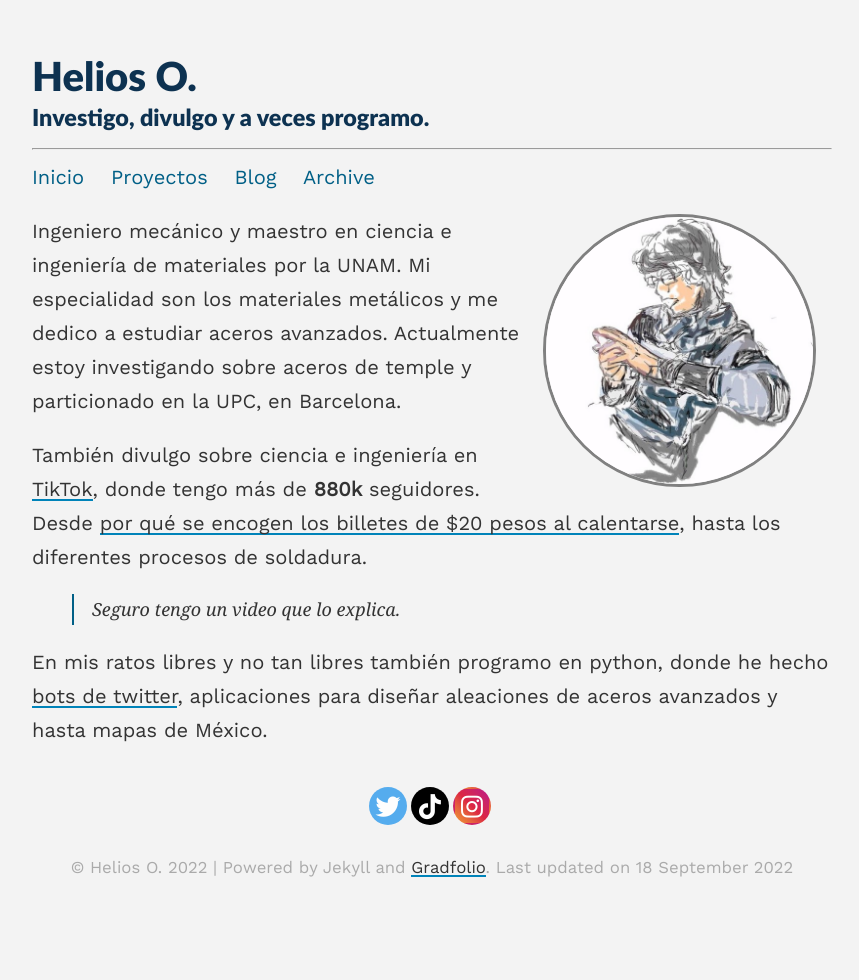
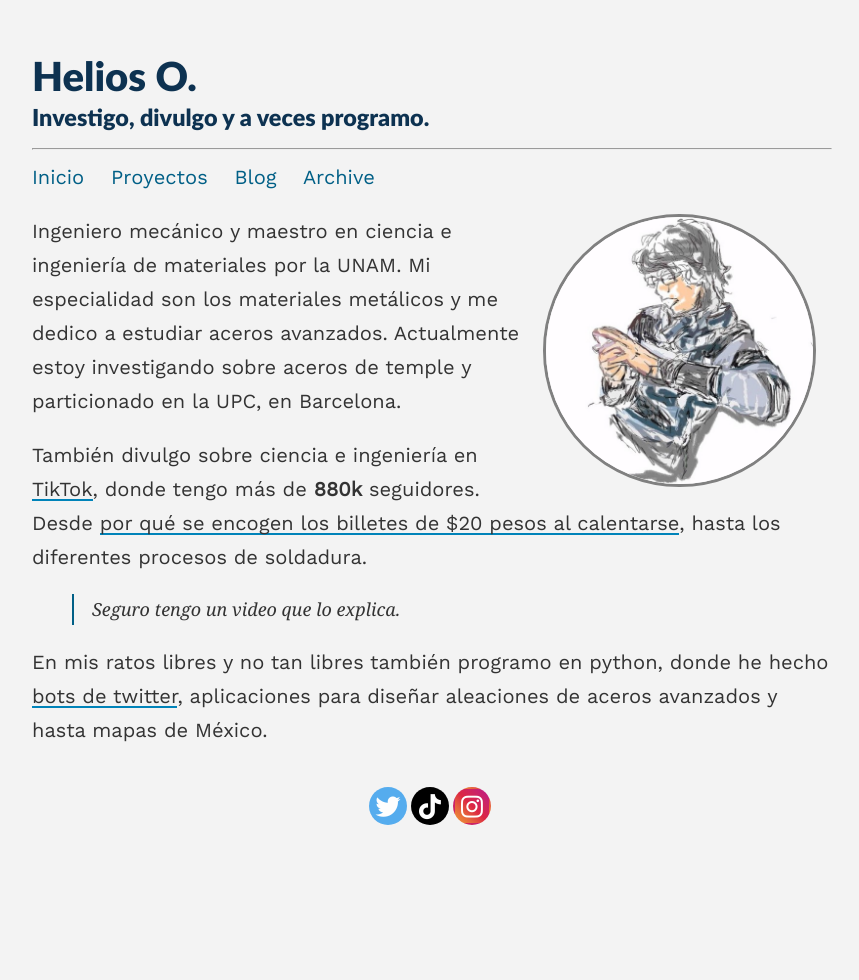
Before and after one commit to Heliouz/Heliouz.github.io, a Jekyll site: the page built from index.md, in a window 1280 px wide. Shown: the whole page, without its empty margins (208-1067 px from the left). Built offline with Jekyll 4.4.1, drawn with Linux system fonts in a browser that asks for light colours.

Commit message:
Update default.html

```diff
--- a/_layouts/default.html
+++ b/_layouts/default.html
@@ -33,13 +33,13 @@
 
         <footer>
             {% include social-footer.html %}
-          <p class="copy">
+          <!--<p class="copy">
             <small> &copy; {{site.title}} {{ site.time | date: '%Y' }}
                     | Powered by Jekyll and
                     <a target="_blank" href="https://github.com/jitinnair1/gradfolio/">Gradfolio</a>.
                     Last updated on {{ site.time | date_to_long_string }}
             </small>
-          </p>
+          </p>-->
 
 
         </footer>
```
